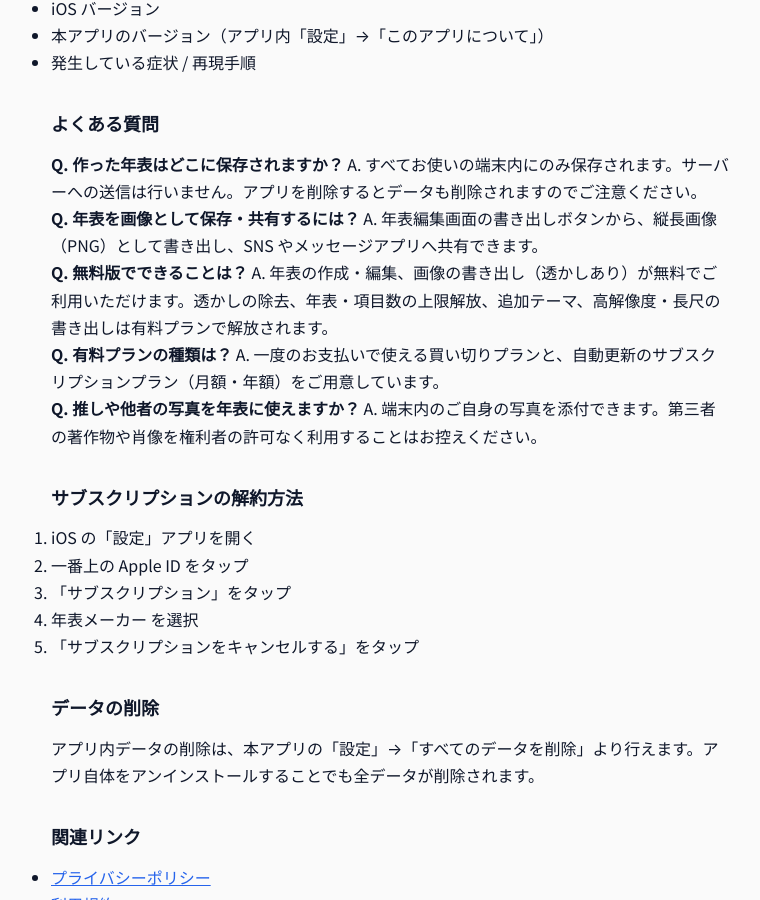
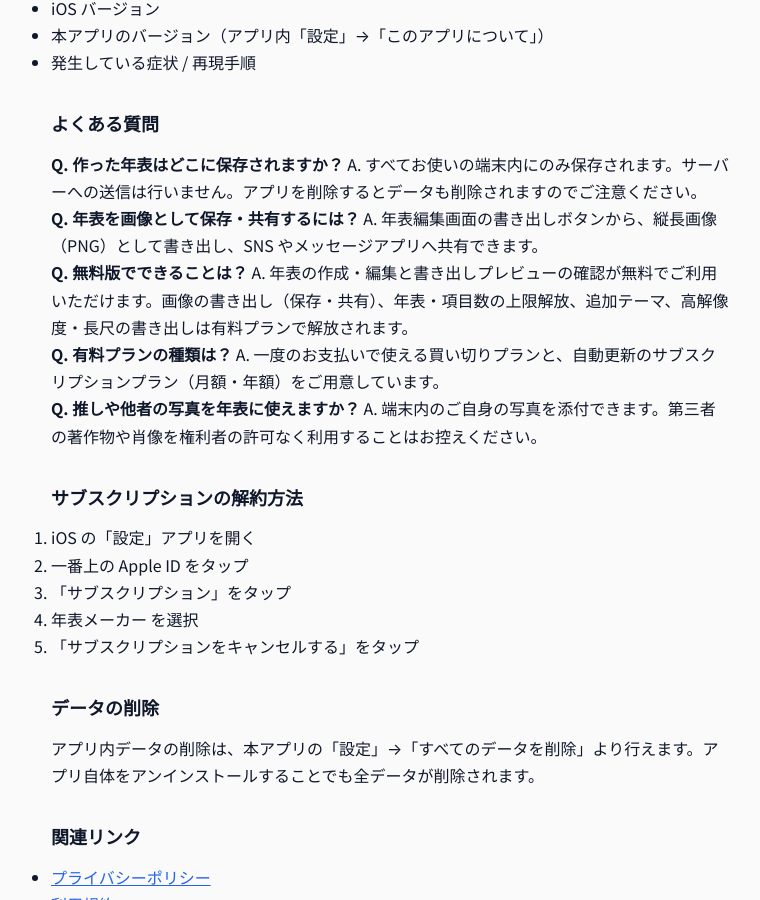
Before and after one commit to hecuhecu/hecuhecu.github.io, a Jekyll site: the page built from apps/timeline-maker/support.md, in a window 1280 px wide and 900 px high, scrolled down 365 px. Shown: the whole window, without its empty margins (249-1009 px from the left). Built offline with Jekyll 4.4.1, drawn with Linux system fonts in a browser that asks for light colours.

Commit message:
年表メーカー: サポートFAQを新課金構造(書き出しはプレミアム限定)に更新
Co-Authored-By: Claude Fable 5 <noreply@anthropic.com>

```diff
--- a/apps/timeline-maker/support.md
+++ b/apps/timeline-maker/support.md
@@ -29,7 +29,7 @@ A. すべてお使いの端末内にのみ保存されます。サーバーへ
 A. 年表編集画面の書き出しボタンから、縦長画像（PNG）として書き出し、SNS やメッセージアプリへ共有できます。
 
 **Q. 無料版でできることは？**
-A. 年表の作成・編集、画像の書き出し（透かしあり）が無料でご利用いただけます。透かしの除去、年表・項目数の上限解放、追加テーマ、高解像度・長尺の書き出しは有料プランで解放されます。
+A. 年表の作成・編集と書き出しプレビューの確認が無料でご利用いただけます。画像の書き出し（保存・共有）、年表・項目数の上限解放、追加テーマ、高解像度・長尺の書き出しは有料プランで解放されます。
 
 **Q. 有料プランの種類は？**
 A. 一度のお支払いで使える買い切りプランと、自動更新のサブスクリプションプラン（月額・年額）をご用意しています。
```
